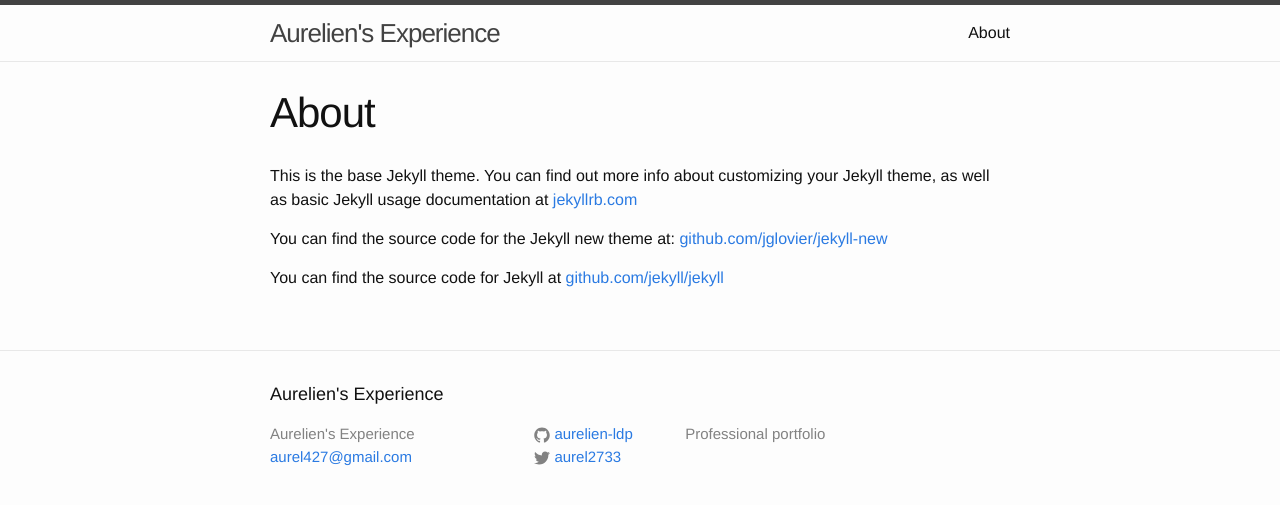
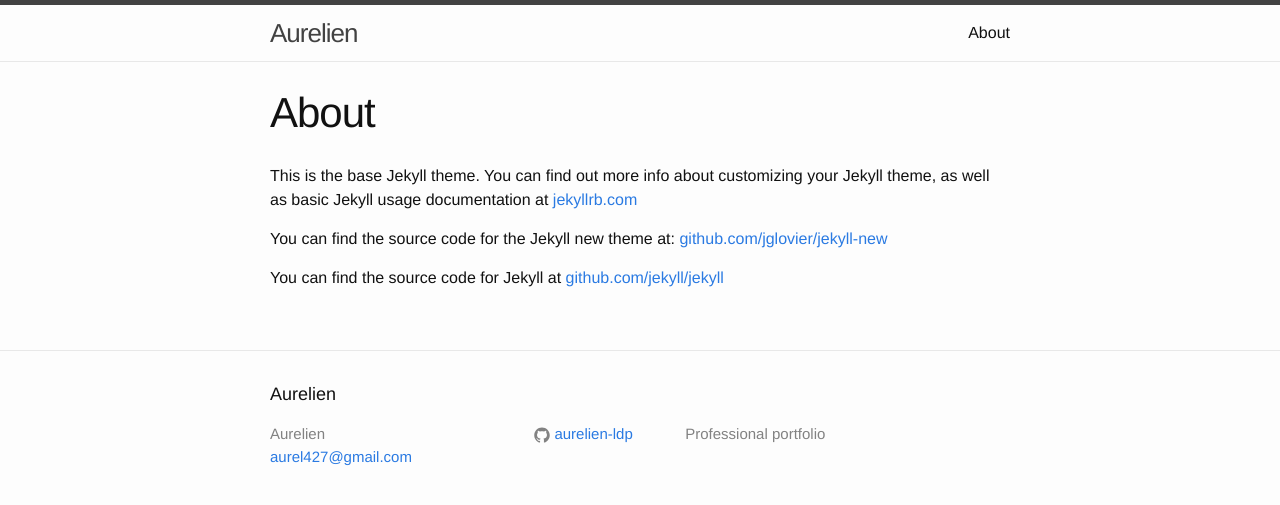
Before and after one commit to sploadie/aurelien-ldp.github.io, a Jekyll site: the page built from about.md, in a window 1280 px wide. Shown: the top 505 px of the page. Built offline with Jekyll 4.4.1, drawn with Linux system fonts in a browser that asks for light colours.

Commit message:
Base Site

```diff
--- a/_config.yml
+++ b/_config.yml
@@ -1,11 +1,10 @@
 # Site settings
-title: Aurelien's Experience
+title: Aurelien
 email: aurel427@gmail.com
 description: Professional portfolio
 baseurl: ""
-url: "http://aurelien-ldp.github.io" # the base hostname & protocol for your site
-twitter_username: aurel2733
-github_username:  aurelien-ldp
+url: "http://aurelien-ldp.github.io"
+github_username: aurelien-ldp
 
 # Build settings
 markdown: kramdown
```
